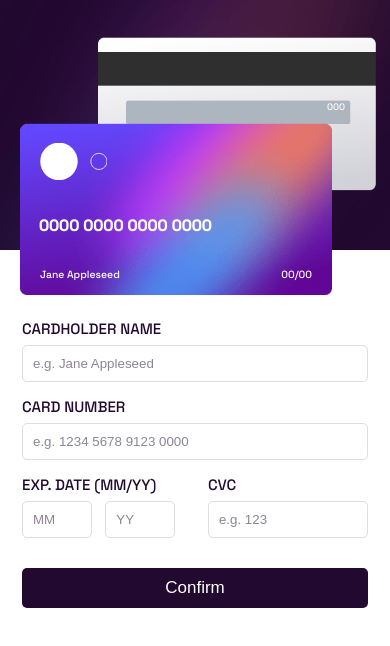
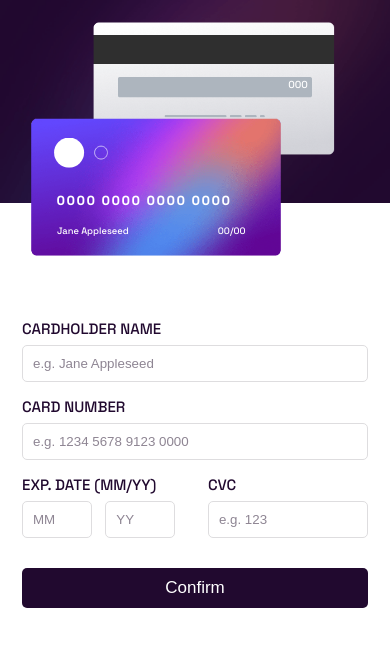
Before and after one commit to Jaro233/Interactive-card-details-form, a plain HTML site: page index.html in a window 390 px wide. Drawn offline with Linux system fonts and the light colour scheme.

Commit message:
better sizing

```diff
--- a/index.html
+++ b/index.html
@@ -18,8 +18,8 @@
   <main>
     <section class="left_section">
       <picture>
-        <source id="bg_mobile" media="(max-width: 1349px)" srcset="./images/bg-main-mobile.png">
-        <source id="bg_desktop" media="(min-width: 1350px)" srcset="./images/bg-main-desktop.png">
+        <source id="bg_mobile" media="(max-width: 768px)" srcset="./images/bg-main-mobile.png">
+        <source id="bg_desktop" media="(min-width: 769px)" srcset="./images/bg-main-desktop.png">
         <img class="bg_image" src="OtherImage.png" alt="IfItDoesntMatchAnyMedia">
       </picture>
       <!-- <img id="bg_desktop" src="./images/bg-main-desktop.png" alt="bg-desktop"> -->
--- a/styles/_left_section.scss
+++ b/styles/_left_section.scss
@@ -7,9 +7,14 @@
     picture {
         width: 100%;
     }
+
     #bg_desktop {
         height: 100%;
-        max-height: 50rem;
+        // max-height: 50rem;
+    }
+
+    .bg_image {
+        height: 100%;
     }
 
     .card_front {
@@ -44,6 +49,7 @@
 
         .card_number_example {
             width: 100%;
+            letter-spacing: 0.1875rem;
             position: absolute;
             top: 45%;
             left: -3%;
@@ -81,25 +87,97 @@
     }
 }
 
+@media only screen and (max-width: 1330px) {
+    .left_section {
+        .card_front {
+            scale: 0.9;
+            left: 5%;
+        }
+
+        .card_back {
+            scale: 0.9;
+            left: 20%;
+        }
+    }
+
+}
 
 
-@media only screen and (max-width: 1349px) {
+@media only screen and (max-width: 1000px) {
+    .left_section {
+        .card_front {
+            scale: 0.8;
+            left: 5%;
+        }
+
+        .card_back {
+            scale: 0.8;
+            left: 20%;
+        }
+    }
+
+}
+
+@media only screen and (min-width: 769px) and (max-width: 900px) {
+    .left_section {
+        .card_front {
+            scale: 0.7;
+            left: -6%;
+        }
+
+        .card_back {
+            scale: 0.7;
+            left: 3%;
+        }
+    }
+
+}
+
+@media only screen and (min-width: 769px) and (max-width: 1050px) {
+    .left_section {
+        .bg_image{
+            width: 80%;
+            height: 100%;
+        }
+    }
+
+    // .left_section {
+    //     .card_front {
+    //         scale: 0.8;
+    //         left: 5%;
+    //     }
+
+    //     .card_back {
+    //         scale: 0.6;
+    //         left: 20%;
+    //     }
+    // }
+
+}
+
+
+
+@media only screen and (max-width: 768px) {
     // #bg_mobile {
     //     width: 100%;
     //     max-width: 400px;
     // }
+    .left_section {
+        .bg_image{
+            width: 100%;
+            height: 80%;
+        }
+    }
 
-    .bg_image{
-        width: 100%;
-    }
+
 
     #card_front_div {
         // display: none;
-        width: 100%;
-        height: 90%;
+        width: 80%;
+        height: 70%;
         scale: 0.8;
         top: 40%;
-        left: -5%;
+        left: 0%;
         transform: translate(0, 0);
         z-index: 2;
 
@@ -108,15 +186,15 @@
 
     #card_back_div {
         // display: none;
-        width: 100%;
-        height: 100%;
-        scale: 0.6;
+        width: 80%;
+        height: 80%;
+        scale: 0.65;
         top: -5%;
-        left: 5%;
+        left: 10%;
 
         .cvc_example {
             scale: 1.3;
-            top: 42%;
+            top: 40%;
             right: -5%;
             transform: translate(0%, 50%);
         }
@@ -125,7 +203,7 @@
 
 
 
-@media screen and (max-width: 400px) {
+@media screen and (max-width: 500px) {
     #card_back_div {
         #cvc_example {
             scale: 1.2;
@@ -136,19 +214,19 @@
     }
 }
 
-@media screen and (max-width: 300px) {
+@media screen and (max-width: 500px) {
     #card_front_div {
         #logo {
             scale: 0.8
         }
        .card_number_example {
             scale: 0.8;
-            left: -5%
+            left: -7%
        }
 
        .cardholder_and_exp_date_example {
             scale: 0.9;
-            left: -1%;
+            left: -2%;
             top: 70%;
             justify-content: space-between;
        }
--- a/styles/_right_section.scss
+++ b/styles/_right_section.scss
@@ -8,7 +8,9 @@
 
 
     justify-content: center;
-    margin-right: 14.375rem;
+    // margin-right: 14.375rem;
+    margin-right: auto;
+    margin-left: auto;
     // justify-self: center;
     p {
         font-size: 0.9375rem;
@@ -44,7 +46,7 @@
         border-radius: 0.3125rem;
         border: 0.0625rem solid $lightTextCol;
         // -webkit-box-shadow: none;
-        cursor: pointer;
+        // cursor: pointer;
 
 
         // &:hover {
@@ -137,6 +139,23 @@
     }
 }
 
+@media only screen and (min-width: 768px) and (max-width: 860px) {
+    .right_section {
+        margin-left: 40px;
+        // margin-right: 30px
+    }
+
+}
+
+
+@media only screen and (min-width: 860px) and (max-width: 1050px) {
+    .right_section {
+        margin-left: auto;
+        margin-right: 30px
+    }
+
+}
+
 @media only screen and (max-width: 1349px) {
     .right_section {
         margin-top: 3.125rem;
@@ -145,3 +164,11 @@
         padding-bottom: 1.5625rem;
     }
 }
+
+// @media only screen and (max-width: 1000px) {
+//     .right_section {
+//         padding-left: 70px;
+//         padding-right: 0;
+//     }
+
+// }
--- a/styles/style.scss
+++ b/styles/style.scss
@@ -19,7 +19,8 @@ html, body {
 }
 
 main {
-    max-width: 90rem;
+    // max-width: 90rem;
+    height: 100%;
     width: 100%;
     display: flex;
     justify-content:space-between;
@@ -32,7 +33,7 @@ main {
     display: none;
 }
 
-@media only screen and (max-width: 1349px) {
+@media only screen and (max-width: 768px) {
     main {
         margin-top: 0;
         height: 100%;
@@ -44,7 +45,7 @@ main {
     }
     section {
         // margin-right: ;
-        max-width: 37.5rem;
+        // max-width: 37.5rem;
         width: 100%;
     }
 
@@ -58,7 +59,7 @@ main {
 
 }
 
-@media screen and (max-width: 400px) {
+@media screen and (max-width: 450px) {
     main {
         font-size: 0.8125rem;
     }
```
Also changed, not shown: styles/style.css, 1 other file.
